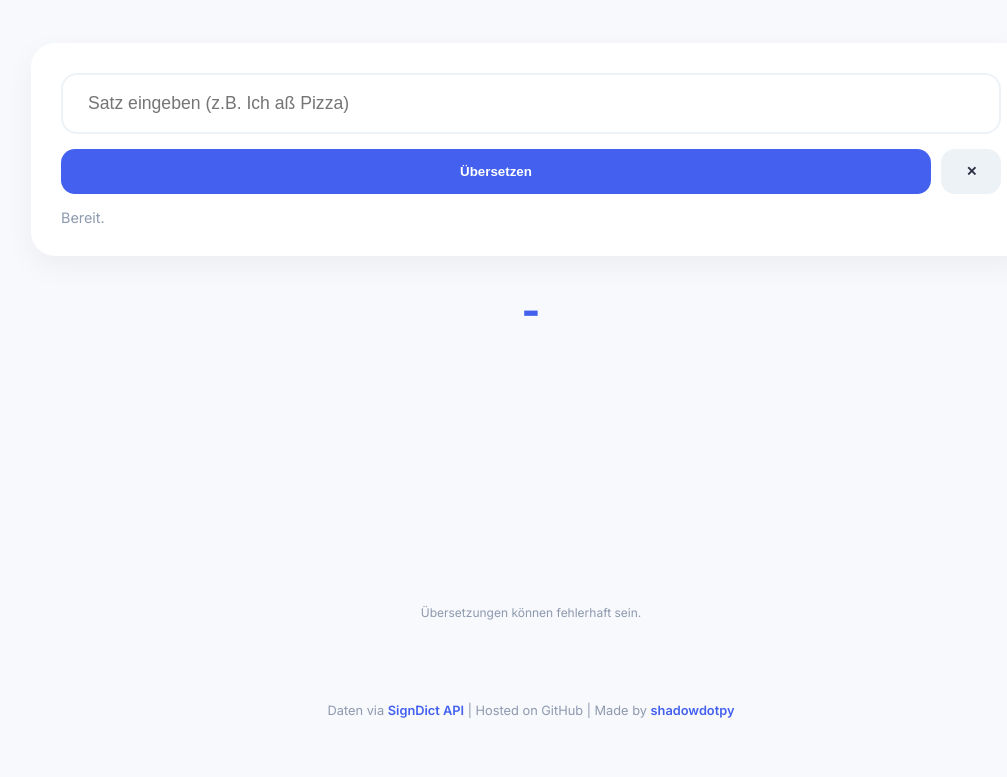
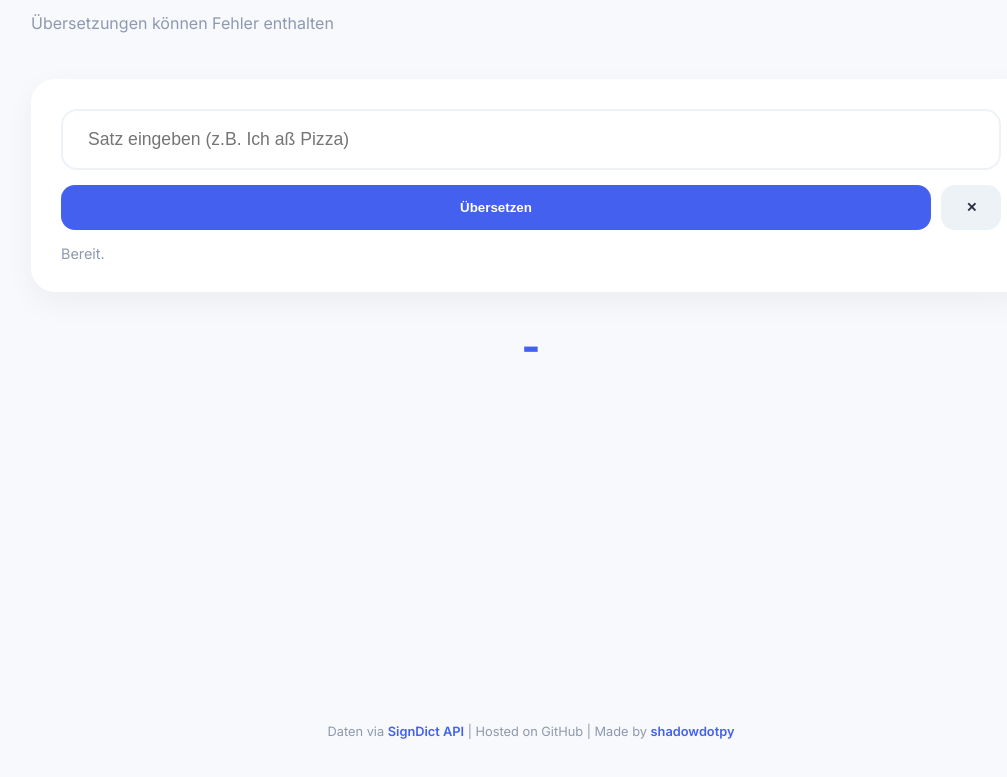
Before and after one commit to shadowdotpy/dgs-translator, a website: page index.html in a window 1280 px wide. Shown: the part 107-884 px from the top of the page, without its empty margins (109-1116 px from the left). Drawn offline with Linux system fonts and the light colour scheme.

Commit message:
Add disclaimer about potential translation errors

```diff
--- a/index.html
+++ b/index.html
@@ -12,6 +12,7 @@
         <header>
             <h1>Gebärden-Übersetzer (DGS)</h1>
             <p class="subtitle">Direkt und schnell im Browser übersetzen</p>
+            <p class="subtitle">Übersetzungen können Fehler enthalten</p>
         </header>
 
         <div class="main-card">
@@ -33,7 +34,6 @@
             <div class="active-word-badge"><span id="currentWord">-</span></div>
             <div id="videoContainer" class="video-playlist"></div>
             <div id="videoCredits" class="credits-box"></div>
-            <div id="disclaimer" class="credits-box">Übersetzungen können fehlerhaft sein.</div>
         </div>
 
         <footer>
```
